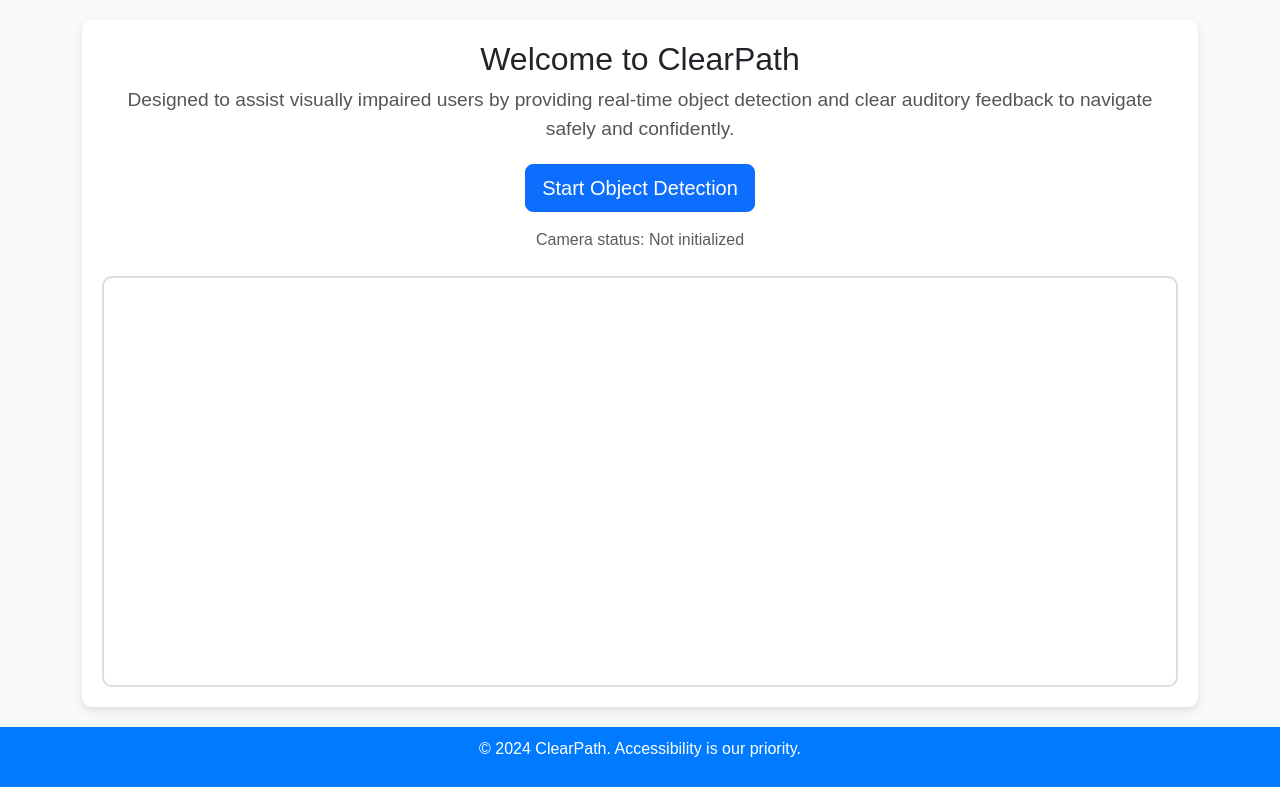
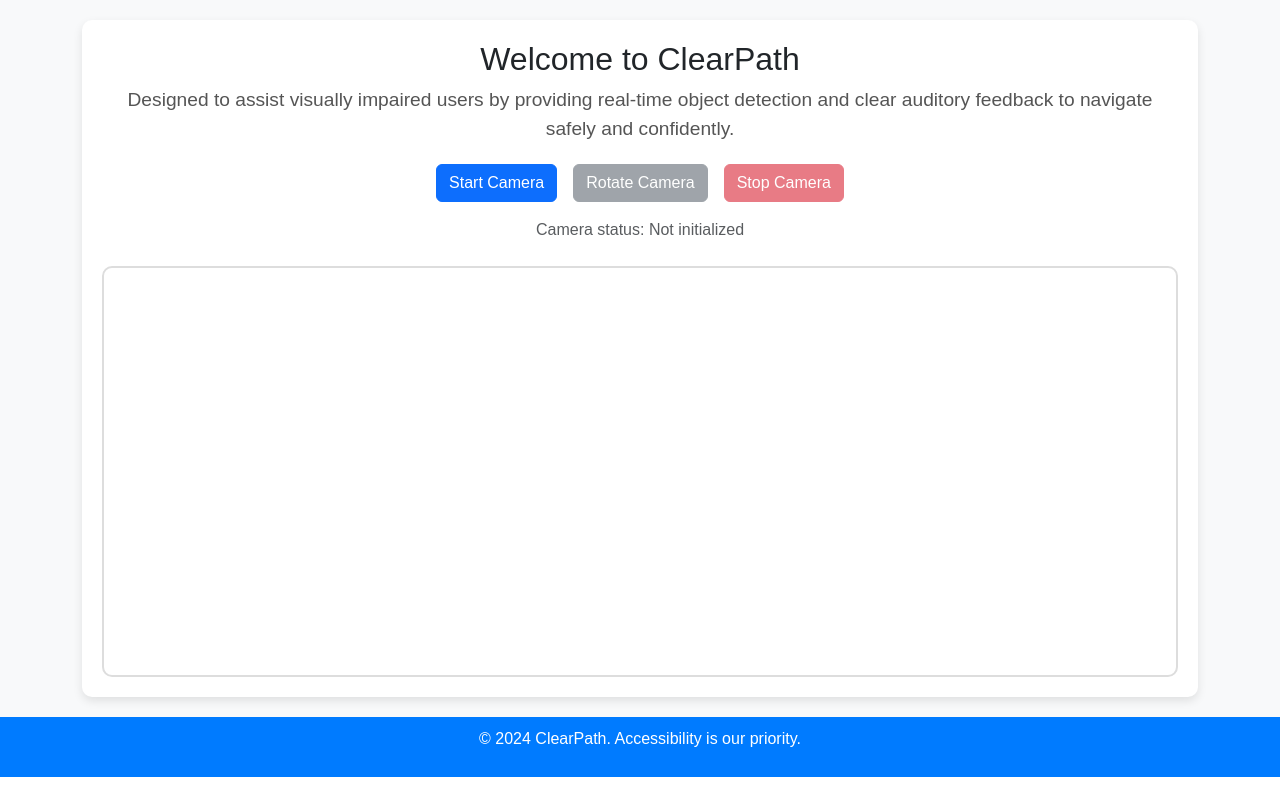
Before and after one commit to biancadechosa/ClearPath_FinalProject, a Django app: page / in a window 1280 px wide. Shown: the part 136-923 px from the top of the page. Run offline with Django 5.2, Linux system fonts and the light colour scheme.

Commit message:
Initial commit (#1)

```diff
--- a/object_detection/templates/object_detection/index.html
+++ b/object_detection/templates/object_detection/index.html
@@ -68,13 +68,12 @@
                 Designed to assist visually impaired users by providing real-time object detection
                 and clear auditory feedback to navigate safely and confidently.
             </p>
-            <button id="start-button" class="btn btn-primary btn-lg">
-                Start Object Detection
-                <span class="sr-only">Press Enter or Space to activate</span>
-            </button>
-            <p id="status" class="mt-3 text-muted">
-                Camera status: Not initialized
-            </p>
+            <div class="d-flex justify-content-center mb-3">
+                <button id="start-button" class="btn btn-primary mx-2">Start Camera</button>
+                <button id="rotate-button" class="btn btn-secondary mx-2" disabled>Rotate Camera</button>
+                <button id="stop-button" class="btn btn-danger mx-2" disabled>Stop Camera</button>
+            </div>
+            <p id="status" class="mt-3 text-muted">Camera status: Not initialized</p>
             <div id="video-container" class="mt-4">
                 <video id="video" width="100%" autoplay muted></video>
                 <video id="fallback-video" width="100%" autoplay muted loop style="display: none;">
@@ -91,24 +90,49 @@
 
     <script src="https://cdn.jsdelivr.net/npm/bootstrap@5.3.0-alpha1/dist/js/bootstrap.bundle.min.js"></script>
     <script>
-
         const videoElement = document.getElementById('video');
         const fallbackVideoElement = document.getElementById('fallback-video');
         const startButton = document.getElementById('start-button');
+        const rotateButton = document.getElementById('rotate-button');
+        const stopButton = document.getElementById('stop-button');
         const statusElement = document.getElementById('status');
+
+        let currentStream = null;
+        let useFrontCamera = true;
 
         // Start the camera
         async function startCamera() {
             try {
-                const stream = await navigator.mediaDevices.getUserMedia({
-                    video: true
-                });
+                const constraints = {
+                    video: {
+                        facingMode: useFrontCamera ? 'user' : 'environment'
+                    }
+                };
+                const stream = await navigator.mediaDevices.getUserMedia(constraints);
                 videoElement.srcObject = stream;
+                currentStream = stream;
+
                 statusElement.textContent = "Camera is active.";
                 playAudioFeedback("Camera is now active.");
+                rotateButton.disabled = false;
+                stopButton.disabled = false;
             } catch (error) {
                 console.error("Error accessing camera: ", error);
                 handleCameraError();
+            }
+        }
+
+        // Stop the camera
+        function stopCamera() {
+            if (currentStream) {
+                currentStream.getTracks().forEach(track => track.stop());
+                currentStream = null;
+                videoElement.srcObject = null;
+
+                statusElement.textContent = "Camera is stopped.";
+                playAudioFeedback("Camera is now stopped.");
+                rotateButton.disabled = true;
+                stopButton.disabled = true;
             }
         }
 
@@ -123,16 +147,22 @@
         // Play audio feedback
         function playAudioFeedback(message) {
             const utterance = new SpeechSynthesisUtterance(message);
-            utterance.rate = 1.0; // Set a normal speaking rate
-            utterance.pitch = 1.0; // Default pitch
+            utterance.rate = 1.0;
+            utterance.pitch = 1.0;
             speechSynthesis.speak(utterance);
         }
 
-        // Event listener for the start button
-        startButton.addEventListener('click', () => {
+        // Rotate the camera
+        rotateButton.addEventListener('click', () => {
+            useFrontCamera = !useFrontCamera;
+            stopCamera();
             startCamera();
-            playAudioFeedback("Starting object detection...");
+            playAudioFeedback("Camera rotated.");
         });
+
+        // Event listener for buttons
+        startButton.addEventListener('click', startCamera);
+        stopButton.addEventListener('click', stopCamera);
     </script>
 </body>
 </html>
```
